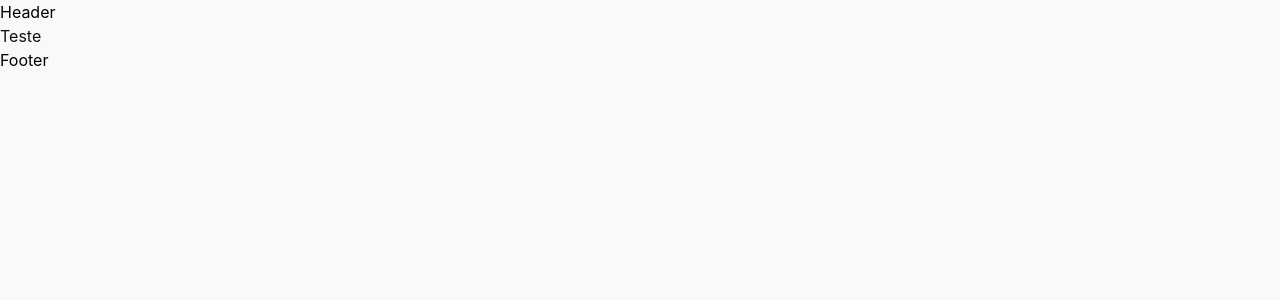
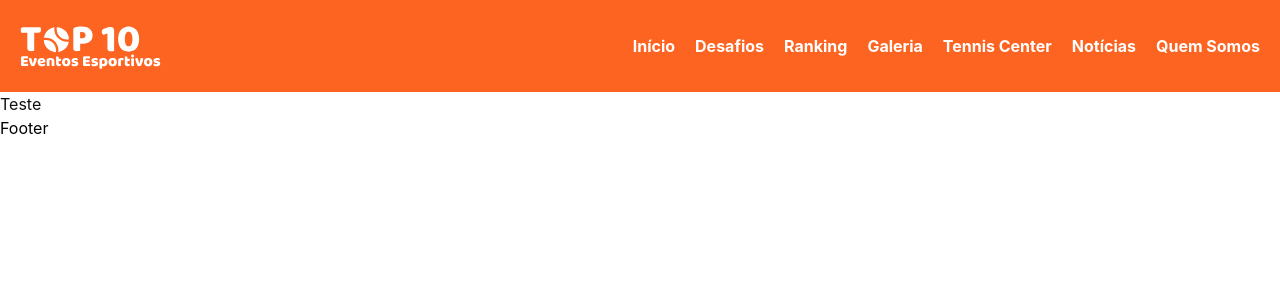
Before and after one commit to mjuliamiosso/top-10-eventos-esportivos, a Next.js app in the folder frontend/: page / in a window 1280 px wide. Shown: the top 300 px of the page. Built offline with nearby package versions, Linux system fonts and the light colour scheme.

Commit message:
feat: header

```diff
--- a/frontend/src/app/globals.css
+++ b/frontend/src/app/globals.css
@@ -11,5 +11,18 @@
 
 * {
   font-family: "Inter", sans-serif;
-  background-color: var(--background-color);
 }
+
+.container {
+  width: 100%;
+  max-width: 768px;
+  margin: 0 auto;
+
+  @media (min-width: 768px) {
+    max-width: 1024px;
+  }
+
+  @media (min-width: 1024px) {
+    max-width: 1440px;
+  }
+}
--- a/frontend/src/components/common/Header.tsx
+++ b/frontend/src/components/common/Header.tsx
@@ -1,9 +1,83 @@
-import React from 'react'
+"use client";
+
+import React, { useState } from "react";
+import Image from "next/image";
+import Link from "next/link";
+import { IoMenu, IoClose } from "react-icons/io5";
 
 const Header = () => {
+  const [menuOpen, setMenuOpen] = useState(false);
+
   return (
-    <div>Header</div>
-  )
-}
+    <header className="bg-[var(--primary-color)] px-5 py-2.5 text-white relative z-5">
+      <div className="container">
+        <div className="flex items-center justify-between">
+          <Image src="/logo.svg" width={141} height={66} alt="top-10-logo" />
 
-export default Header
+          {/* Ícone do menu no mobile */}
+          {!menuOpen && (
+            <button
+              className="lg:hidden text-4xl cursor-pointer"
+              onClick={() => setMenuOpen(true)}
+              aria-label="Abrir Menu"
+            >
+              <IoMenu />
+            </button>
+          )}
+
+          {/* Menu no desktop */}
+          <nav className="hidden lg:flex gap-5 font-bold">
+            <Link href="/">Início</Link>
+            <Link href="/challenges">Desafios</Link>
+            <Link href="/ranking">Ranking</Link>
+            <Link href="/gallery">Galeria</Link>
+            <Link href="/tennisCenter">Tennis Center</Link>
+            <Link href="/news">Notícias</Link>
+            <Link href="/aboutUS">Quem Somos</Link>
+          </nav>
+        </div>
+
+        {/* Menu Mobile Fullscreen */}
+        {menuOpen && (
+          <div className="fixed inset-0 bg-[var(--primary-color)] flex flex-col items-center justify-center text-white z-50">
+            {/* Botão de fechar (X) */}
+            <button
+              className="absolute top-5 right-5 text-4xl cursor-pointer"
+              onClick={() => setMenuOpen(false)}
+              aria-label="Fechar Menu"
+            >
+              <IoClose />
+            </button>
+
+            {/* Links do menu */}
+            <nav className="flex flex-col gap-5 text-xl font-bold w-full px-5">
+              <Link href="/" onClick={() => setMenuOpen(false)}>
+                Início
+              </Link>
+              <Link href="/challenges" onClick={() => setMenuOpen(false)}>
+                Desafios
+              </Link>
+              <Link href="/ranking" onClick={() => setMenuOpen(false)}>
+                Ranking
+              </Link>
+              <Link href="/gallery" onClick={() => setMenuOpen(false)}>
+                Galeria
+              </Link>
+              <Link href="/tennisCenter" onClick={() => setMenuOpen(false)}>
+                Tennis Center
+              </Link>
+              <Link href="/news" onClick={() => setMenuOpen(false)}>
+                Notícias
+              </Link>
+              <Link href="/aboutUS" onClick={() => setMenuOpen(false)}>
+                Quem Somos
+              </Link>
+            </nav>
+          </div>
+        )}
+      </div>
+    </header>
+  );
+};
+
+export default Header;
```
Also changed, not shown: frontend/package.json (+6 -5 lines), frontend/public/logo.svg, frontend/src/app/aboutUS/page.tsx (added), 1 other file (tests, documents, lock files or other folders).
